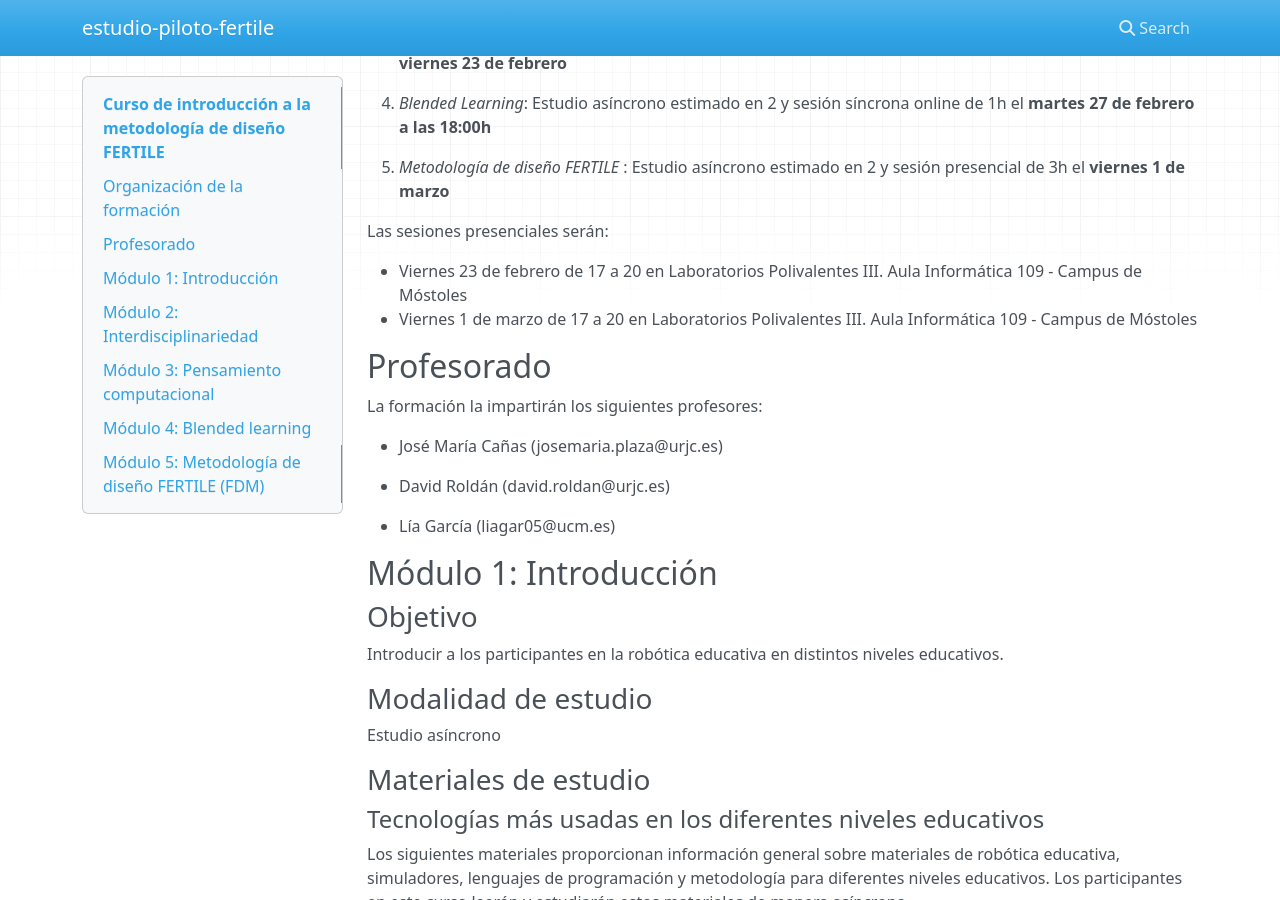
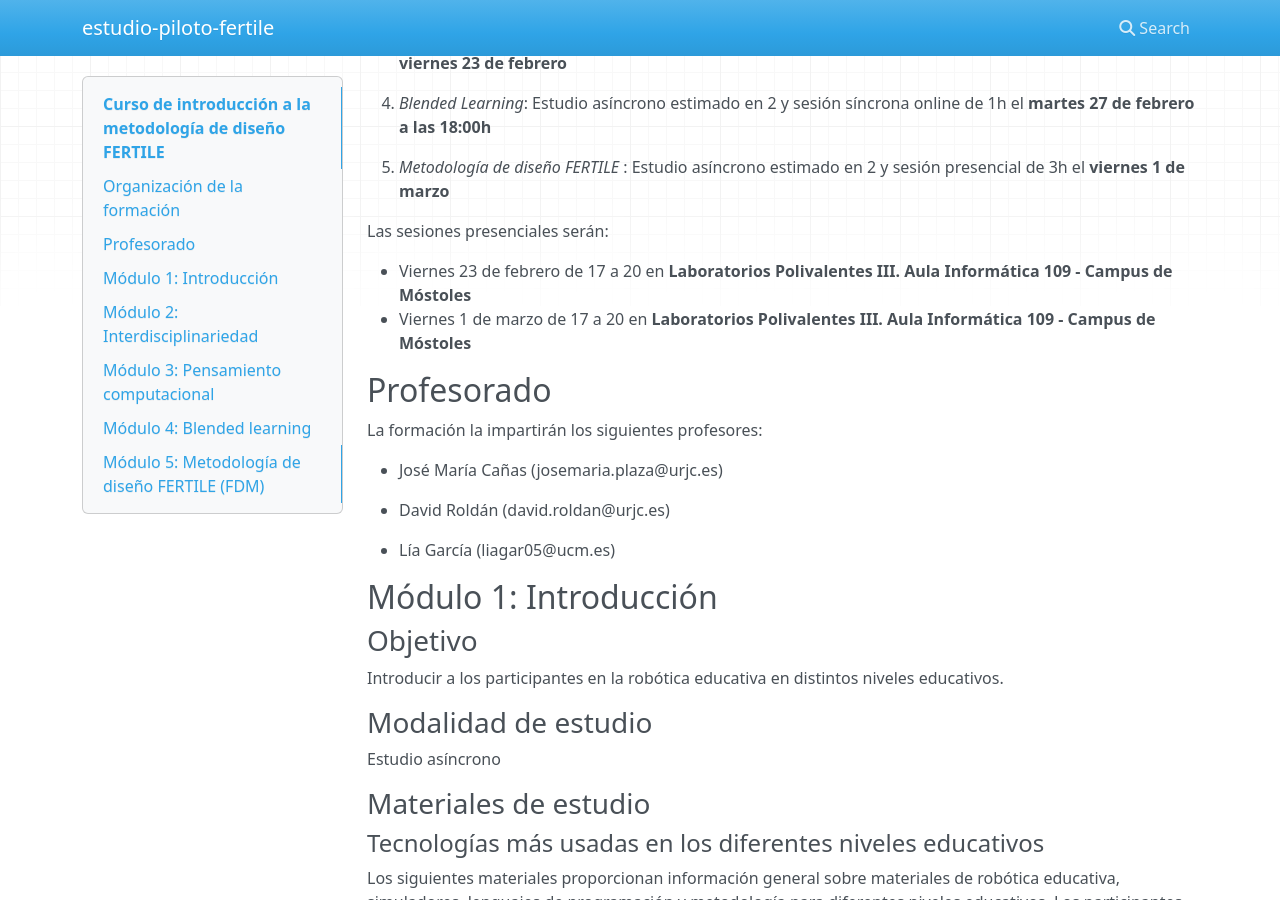
Before and after one commit to RoboticsLabURJC/estudio-piloto-fertile, an MkDocs documentation site: the page built from docs/index.md, in a window 1280 px wide and 900 px high, scrolled down 852 px. Built offline with MkDocs 1.6.1, drawn with Linux system fonts in a browser that asks for light colours; nearby versions of some CDN libraries.

```diff
--- a/docs/index.md
+++ b/docs/index.md
@@ -35,8 +35,8 @@ Los módulos están organizados de la siguiente manera:
 
 Las sesiones presenciales serán:
 
-+ Viernes 23 de febrero de 17 a 20 en Laboratorios Polivalentes III. Aula Informática 109 - Campus de Móstoles
-+ Viernes 1 de marzo de 17 a 20 en Laboratorios Polivalentes III. Aula Informática 109 - Campus de Móstoles
++ Viernes 23 de febrero de 17 a 20 en **Laboratorios Polivalentes III. Aula Informática 109 - Campus de Móstoles**
++ Viernes 1 de marzo de 17 a 20 en **Laboratorios Polivalentes III. Aula Informática 109 - Campus de Móstoles**
 
 ## Profesorado
 
```
